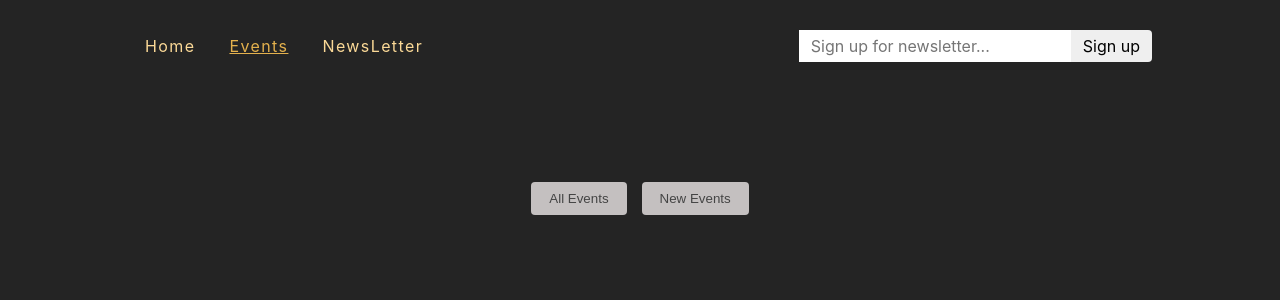
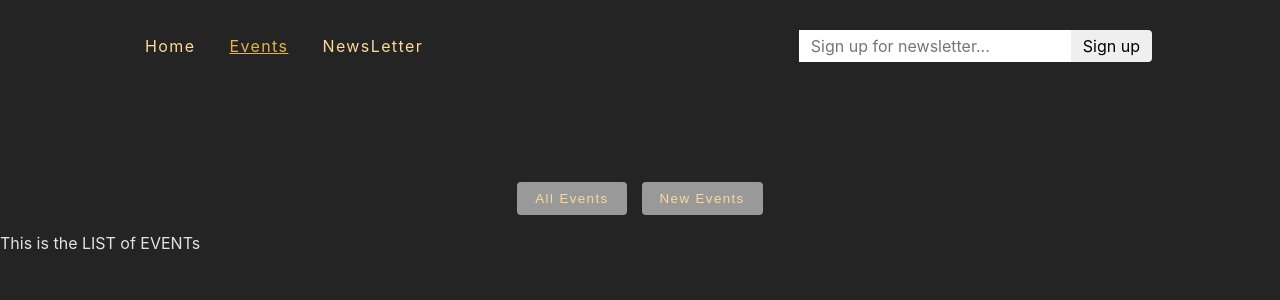
Before and after one commit to OponjousHub/routing-event-app, a React (Create React App) app in the folder frontend/: page /events in a window 1280 px wide. Shown: the top 300 px of the page. Built offline with nearby package versions, Linux system fonts and the light colour scheme.

Commit message:
New event form layout completed

```diff
--- a/frontend/src/App.js
+++ b/frontend/src/App.js
@@ -1,12 +1,13 @@
 import { createBrowserRouter, RouterProvider } from "react-router-dom";
 import HomePage from "./pages/homePage";
-import EventPage from "./pages/eventsPage";
+// import EventPage from "./pages/eventsPage";
 import EditEventPage from "./pages/editEventPage";
 import NewsLetterPage from "./pages/newsLettePage";
 import NewEventPage from "./pages/newEventPage";
 import EventDetailPage from "./pages/eventDetailPage";
 import EventRootLayout from "./pages/eventRootLayout";
 import RootLayout from "./pages/RootLayout";
+import EventList from "./pages/eventListPage";
 
 import "./App.css";
 
@@ -22,7 +23,7 @@ const router = createBrowserRouter([
         path: "/events",
         element: <EventRootLayout />,
         children: [
-          { index: true, element: <EventPage /> },
+          { index: true, element: <EventList /> },
           { path: "new", element: <NewEventPage /> },
           { path: ":eventId", element: <EventDetailPage /> },
           { path: ":eventId/edit", element: <EditEventPage /> },
--- a/frontend/src/components/eventForm.js
+++ b/frontend/src/components/eventForm.js
@@ -9,7 +9,7 @@ function EventForm() {
       </div>
       <div>
         <label htmlFor="image">Image</label>
-        <img id="image" name="image" alt="" />
+        <input id="image" name="image" />
       </div>
       <div>
         <label htmlFor="date">Date</label>
@@ -17,9 +17,9 @@ function EventForm() {
       </div>
       <div>
         <label htmlFor="description">Description</label>
-        <textarea id="description" name="description"></textarea>
+        <textarea id="description" name="description" rows={5}></textarea>
       </div>
-      <p>
+      <p className={classes.form_button}>
         <button type="button">Cancel</button>
         <button>Save</button>
       </p>
--- a/frontend/src/components/eventForm.module.css
+++ b/frontend/src/components/eventForm.module.css
@@ -1,10 +1,47 @@
 .form_box {
+  width: 500px;
+  margin: 2px auto;
+  margin-top: 60px;
+}
+.form_box input,
+.form_box label,
+.form_box textarea {
+  display: block;
+  width: 100%;
+}
+.form_box input {
+  padding: 7px;
+  background-color: var(--color-gray-300);
+  border: none;
+}
+.form_button {
   display: flex;
-  align-items: center;
-  justify-content: center;
-  flex-direction: column;
+  gap: 1rem;
+  justify-content: flex-end;
 }
 .form_box div {
-  display: flex;
-  flex-direction: column;
+  margin-bottom: 18px;
 }
+
+.form_button button {
+  font: inherit;
+  cursor: pointer;
+  padding: 0.5rem 1.5rem;
+  border-radius: 4px;
+  background-color: var(--color-gray-300);
+  color: var(--color-gray-800);
+  border: none;
+}
+
+.form_button button[type="button"] {
+  background-color: transparent;
+  color: var(--color-gray-300);
+}
+
+.form_button button:hover {
+  background-color: var(--color-primary-300);
+}
+
+.form_button button[type="button"]:hover {
+  background-color: var(--color-gray-800);
+}
--- /dev/null
+++ b/frontend/src/pages/eventListPage.js
@@ -0,0 +1,5 @@
+function EventList() {
+  return <p>This is the LIST of EVENTs</p>;
+}
+
+export default EventList;
--- a/frontend/src/pages/eventRootLayout.js
+++ b/frontend/src/pages/eventRootLayout.js
@@ -1,11 +1,13 @@
 import { Fragment } from "react";
 import { Outlet } from "react-router-dom";
 import MianNavigation from "../components/mainNavigation";
+import EventPage from "./eventsPage";
 
 function EventRootLayout() {
   return (
     <Fragment>
       <MianNavigation />
+      <EventPage />
       <Outlet />
     </Fragment>
   );
--- a/frontend/src/pages/eventsPage.js
+++ b/frontend/src/pages/eventsPage.js
@@ -4,18 +4,23 @@ function EventPage() {
   return (
     <>
       <ul className={classes.event_tabs}>
+        <li>
           <NavLink
             to={"/events"}
-          className={({ isActive }) => (isActive ? classes.active : "")}
+            className={({ isActive }) => (isActive ? classes.active : " ")}
+            end
           >
             <button>All Events</button>
           </NavLink>
+        </li>
+        <li>
           <NavLink
             to={"new"}
-          className={({ isActive }) => (isActive ? classes.active : "")}
+            className={({ isActive }) => (isActive ? classes.active : " ")}
           >
             <button>New Events</button>
           </NavLink>
+        </li>
       </ul>
     </>
   );
--- a/frontend/src/pages/eventsPage.module.css
+++ b/frontend/src/pages/eventsPage.module.css
@@ -12,5 +12,22 @@
   border-radius: 4px;
   border: none;
   cursor: pointer;
-  background-color: #c4c0c0;
 }
+
+.event_tabs {
+  display: flex;
+}
+.event_tabs button {
+  text-decoration: none;
+  list-style-type: none;
+  padding: 9px 18px;
+  color: #fbd997;
+  cursor: pointer;
+  letter-spacing: 1.4px;
+  background-color: #999;
+}
+.event_tabs button:hover,
+.event_tabs button.active {
+  background-color: #e4b14d;
+  color: #444;
+}
--- a/frontend/src/pages/newEventPage.js
+++ b/frontend/src/pages/newEventPage.js
@@ -3,7 +3,6 @@ import EventForm from "../components/eventForm";
 function NewEventPage() {
   return (
     <>
-      <h1>This is New Event Page</h1>
       <EventForm />
     </>
   );
```
Lines whose indentation alone changed are shown as unchanged.
